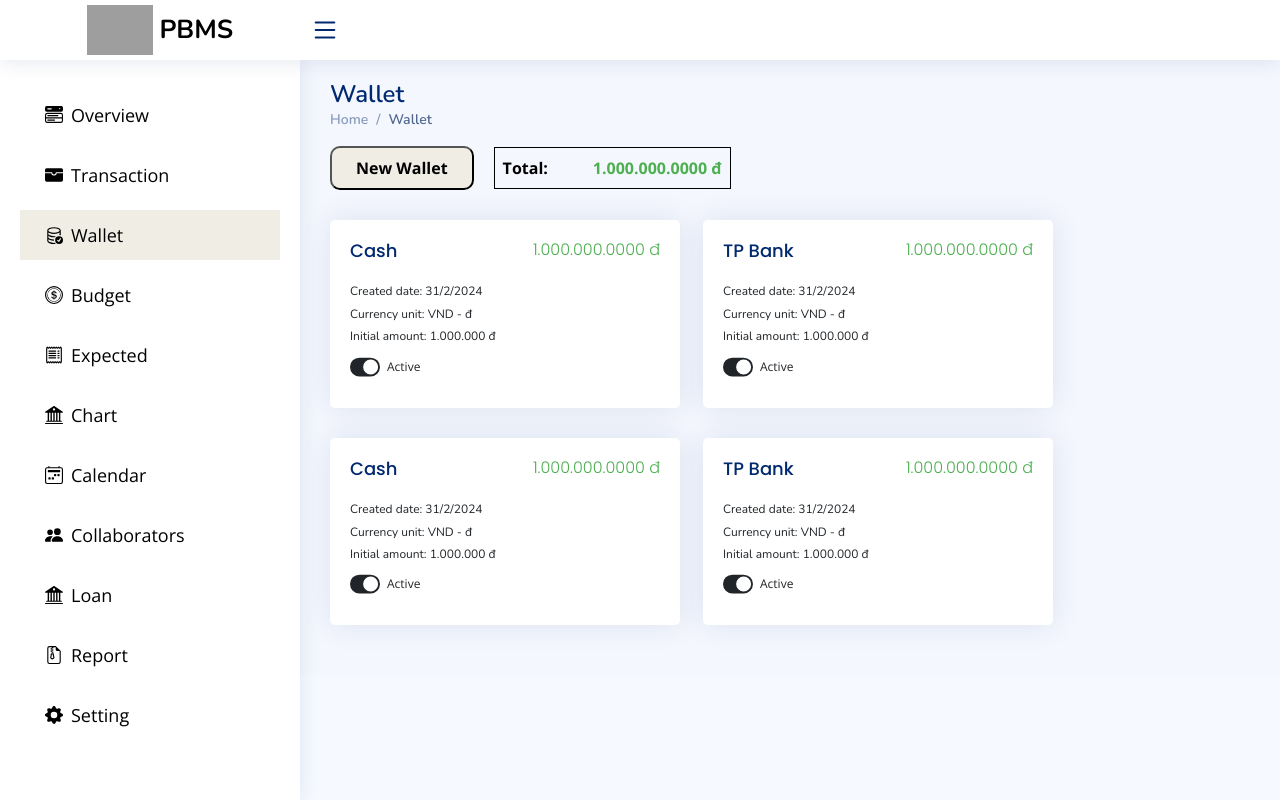
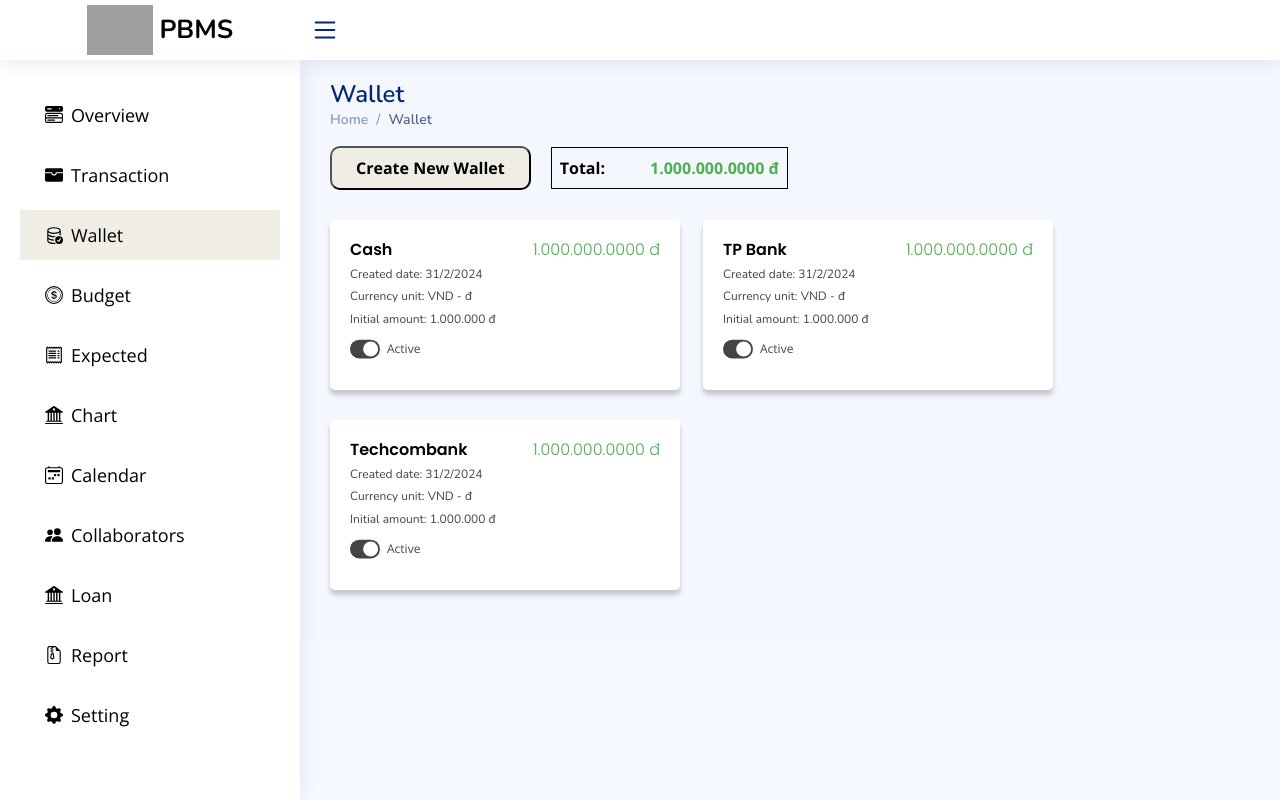
Before and after one commit to OaiPbHE150516/PBMS_FE, a React (Create React App) app: page /overview in a window 1280 px wide. Both pictures are taken after a click on the item "Wallet". Built offline with nearby package versions, Linux system fonts and the light colour scheme; grey boxes are pictures that could not be loaded.

Commit message:
fix Wallet

```diff
--- a/src/css/Wallet.css
+++ b/src/css/Wallet.css
@@ -34,44 +34,53 @@
     color: #4CAF50;
 }
 
-.card-container {
+.wallet-container {
     display: flex;
     flex-wrap: wrap;
     margin-top: 30px;
 }
 
-.card {
+.wallet {
     box-shadow: 0 5px 5px rgba(0, 0, 0, 0.2);
     width: 350px;
     height: 170px;
     margin-right: 23px;
     box-sizing: border-box;
+    border-color: #ebeef4;
+    background-color: #fff;
+    margin-bottom: 30px;
+    border: none;
+    border-radius: 5px;
+}
+.wallet-body {
+    padding: 0 20px 20px 20px;
+  }
+  .wallet-title {
+    margin-top: 20px;
+    font-family: "Poppins", sans-serif;
+    font-size: 16px;
+    font-weight: 600;
+    color: #000000;
+    display: flex;
+    align-items: center;
 }
 
-.card-title {
-    font-family: "Poppins", sans-serif;
-    font-size: 16px;
-    font-weight: 500;
-    color: #000000;
-}
-
-.card-title span {
-    right: 20px;
-    position: absolute;
+.wallet-title span {
     text-align: right;
     font-size: 16px;
     color: #4CAF50;
     font-weight: 300;
+    margin-left: auto;
 }
-
-.card-sub {
+.wallet-sub {
     font-size: 12px;
     margin-top: 5px;
 }
 
 .active1 {
     width: 100px;
-    display: inline-flex;;
+    display: inline-flex;
+    ;
     flex: 1;
     align-items: center;
 }
@@ -85,17 +94,20 @@
     margin-left: 7px;
     font-size: 12px;
 }
+
 .active2 {
-    display: inline-flex;;
+    display: inline-flex; ;
     flex: 1;
     align-items: center;
     margin-left: 130px;
     opacity: 0;
     transition: opacity 0.3s ease;
 }
-.card:hover .active2 {
+
+.wallet:hover .active2 {
     opacity: 1;
 }
+
 .active2 svg {
     margin-left: 10px;
     width: 30px;
--- a/src/pages/wallet/index.jsx
+++ b/src/pages/wallet/index.jsx
@@ -9,50 +9,40 @@ const Wallet = () => {
         <div className="Wallet">
             <PageTitle title="Wallet" />
             <div className="addWallet" /*onClick={() => handleActionItemClick("AddWallet")}*/>
-                <button>New Wallet</button>
+                <button>Create New Wallet</button>
                 <span>
                     Total: <p>1.000.000.0000 đ</p>
                 </span>
             </div>
-            <div class="card-container">
-                <div class="card">
-                    <div class="card-body">
-                        <h5 class="card-title">Cash<span>1.000.000.0000 đ</span></h5>
-                        <h6 class="card-sub">Created date: 31/2/2024</h6>
-                        <h6 class="card-sub">Currency unit: VND - đ</h6>
-                        <h6 class="card-sub">Initial amount: 1.000.000 đ</h6>
+            <div class="wallet-container">
+                <div class="wallet">
+                    <div class="wallet-body">
+                        <h5 class="wallet-title">Cash<span>1.000.000.0000 đ</span></h5>
+                        <h6 class="wallet-sub">Created date: 31/2/2024</h6>
+                        <h6 class="wallet-sub">Currency unit: VND - đ</h6>
+                        <h6 class="wallet-sub">Initial amount: 1.000.000 đ</h6>
                         <div class="active1"><BsToggleOn /> <span>Active</span></div>
                         <div class="active2"><IoReload />   <BsPencilSquare /></div>
                     </div>
                 </div>
-                <div class="card">
-                    <div class="card-body">
-                        <h5 class="card-title">TP Bank<span>1.000.000.0000 đ</span></h5>
-                        <h6 class="card-sub">Created date: 31/2/2024</h6>
-                        <h6 class="card-sub">Currency unit: VND - đ</h6>
-                        <h6 class="card-sub">Initial amount: 1.000.000 đ</h6>
+                <div class="wallet">
+                    <div class="wallet-body">
+                        <h5 class="wallet-title">TP Bank<span>1.000.000.0000 đ</span></h5>
+                        <h6 class="wallet-sub">Created date: 31/2/2024</h6>
+                        <h6 class="wallet-sub">Currency unit: VND - đ</h6>
+                        <h6 class="wallet-sub">Initial amount: 1.000.000 đ</h6>
                         <div class="active1"><BsToggleOn /> <span>Active</span></div>
-                        <div class="active2"><IoReload />    <BsPencilSquare /></div>
+                        <div class="active2"><IoReload />   <BsPencilSquare /></div>
                     </div>
                 </div>
-                <div class="card">
-                    <div class="card-body">
-                        <h5 class="card-title">Cash<span>1.000.000.0000 đ</span></h5>
-                        <h6 class="card-sub">Created date: 31/2/2024</h6>
-                        <h6 class="card-sub">Currency unit: VND - đ</h6>
-                        <h6 class="card-sub">Initial amount: 1.000.000 đ</h6>
+                <div class="wallet">
+                    <div class="wallet-body">
+                        <h5 class="wallet-title">Techcombank<span>1.000.000.0000 đ</span></h5>
+                        <h6 class="wallet-sub">Created date: 31/2/2024</h6>
+                        <h6 class="wallet-sub">Currency unit: VND - đ</h6>
+                        <h6 class="wallet-sub">Initial amount: 1.000.000 đ</h6>
                         <div class="active1"><BsToggleOn /> <span>Active</span></div>
-                        <div class="active2"><IoReload />    <BsPencilSquare /></div>
-                    </div>
-                </div>
-                <div class="card">
-                    <div class="card-body">
-                        <h5 class="card-title">TP Bank<span>1.000.000.0000 đ</span></h5>
-                        <h6 class="card-sub">Created date: 31/2/2024</h6>
-                        <h6 class="card-sub">Currency unit: VND - đ</h6>
-                        <h6 class="card-sub">Initial amount: 1.000.000 đ</h6>
-                        <div class="active1"><BsToggleOn /> <span>Active</span></div>
-                        <div class="active2"><IoReload />    <BsPencilSquare /></div>
+                        <div class="active2"><IoReload />   <BsPencilSquare /></div>
                     </div>
                 </div>
             </div>
```
